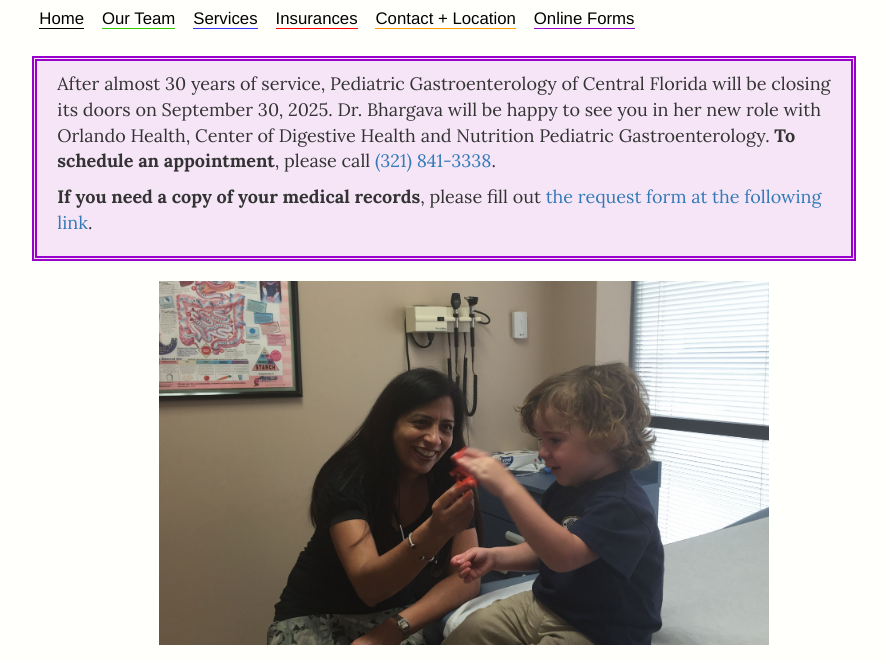
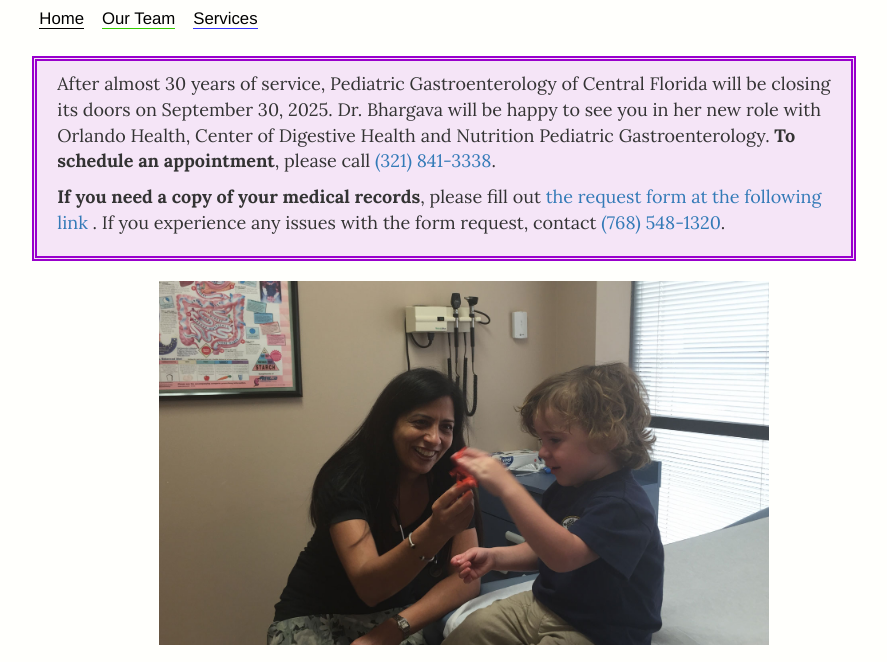
Before and after one commit to pedgiorlando1/pedgiorlando1.github.io, a plain HTML site: page index.html in a window 1280 px wide. Shown: the part 101-763 px from the top of the page, without its empty margins (196-1083 px from the left). Drawn offline with nearby package versions, Linux system fonts and the light colour scheme.

Commit message:
remove old pages and medical form request contact info

```diff
--- a/index.html
+++ b/index.html
@@ -48,7 +48,7 @@
           <li><a class="underline" href="index.html">Home</a></li>
           <li><a class="underline-green" href="team.html">Our Team</a></li>
           <li><a class="underline-blue" href="services.html">Services</a></li>
-          <li>
+          <!-- <li>
             <a class="underline-red" href="insurances.html">Insurances</a>
           </li>
           <li>
@@ -56,7 +56,7 @@
           </li>
           <li>
             <a class="underline-purple" href="forms.html">Online Forms</a>
-          </li>
+          </li> -->
         </ul>
       </nav>
     </div>
@@ -66,7 +66,7 @@
           <p>After almost 30 years of service, Pediatric Gastroenterology of Central Florida will be closing its doors on
             September 30, 2025. Dr. Bhargava will be happy to see you in her new role with Orlando Health, Center of Digestive Health and Nutrition Pediatric Gastroenterology. <strong>To schedule an appointment</strong>, please call <a href="tel:3218413338">(321) 841-3338</a>.</p>
 
-          <p><strong>If you need a copy of your medical records</strong>, please fill out <a href="https://form.jotform.com/251747941684166">the request form at the following link</a>.</p>
+          <p><strong>If you need a copy of your medical records</strong>, please fill out <a href="https://form.jotform.com/251747941684166">the request form at the following link</a> . If you experience any issues with the form request, contact <a href="tel:7635481320">(768) 548-1320</a>.</p>
         </div>
       </div>
     </div>
```
Also changed, not shown: services.html (+2 -2 lines), team.html (+2 -2 lines).
